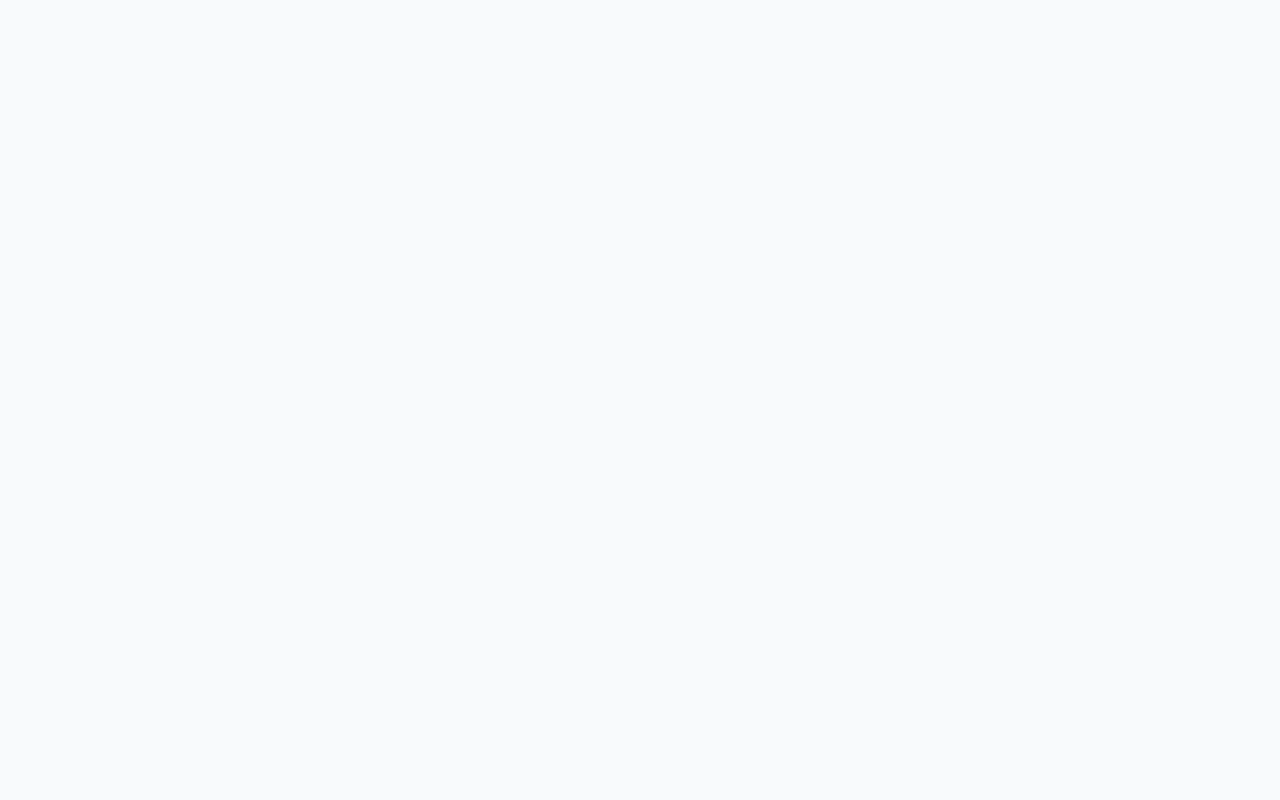
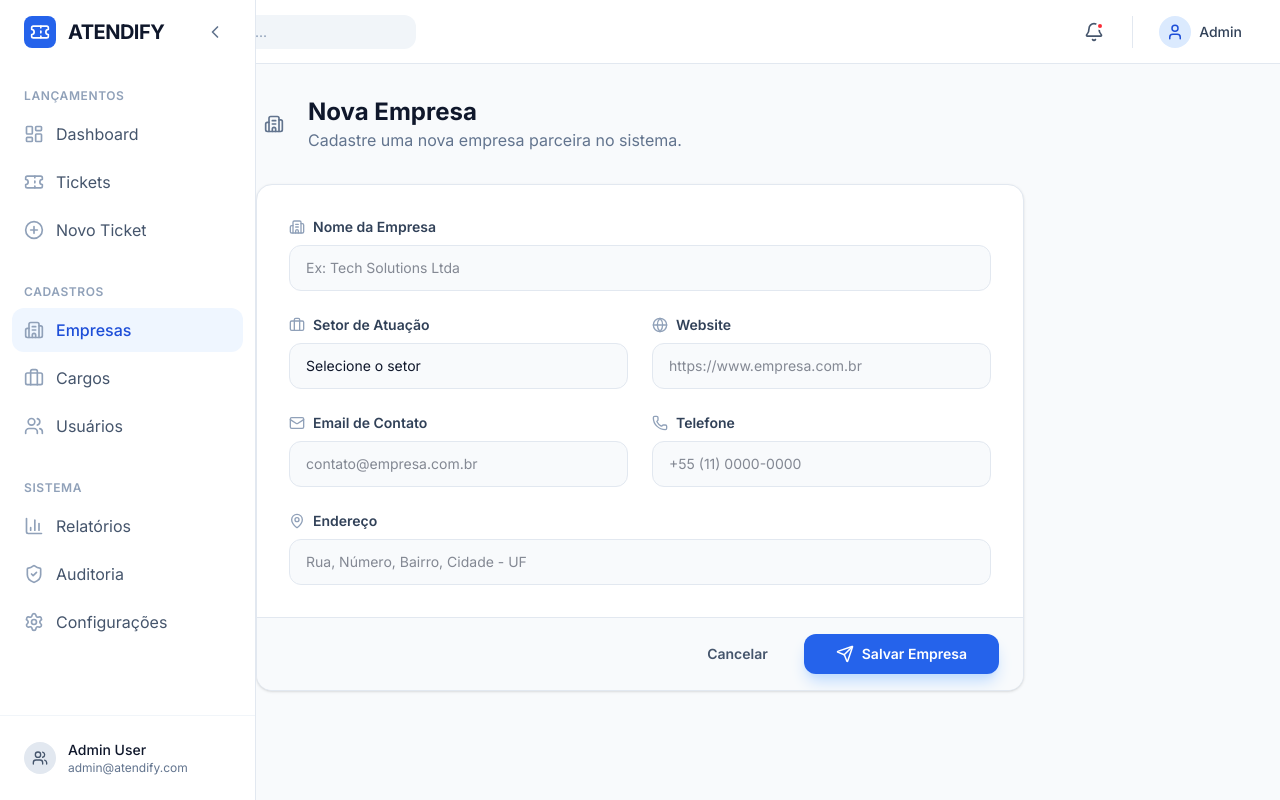
Before and after one commit to marcoantunes171989/HelpDesk, a React (Vite) app: page /companies/new in a window 1280 px wide. Before the commit this address had no page. Built offline with nearby package versions, Linux system fonts and the light colour scheme.

Commit message:
feat: Add company creation functionality
Implements the new company form page and integrates it into the application's routing. Updates the company list page and dashboard to include navigation to the new company creation form.

```diff
--- a/src/App.tsx
+++ b/src/App.tsx
@@ -5,6 +5,7 @@ import { Dashboard } from './pages/Dashboard';
 import { TicketList } from './pages/TicketList';
 import { TicketForm } from './pages/TicketForm';
 import { CompanyList } from './pages/CompanyList';
+import { CompanyForm } from './pages/CompanyForm';
 import { UserList } from './pages/UserList';
 import { Settings } from './pages/Settings';
 
@@ -17,6 +18,7 @@ export default function App() {
           <Route path="tickets" element={<TicketList />} />
           <Route path="tickets/new" element={<TicketForm />} />
           <Route path="companies" element={<CompanyList />} />
+          <Route path="companies/new" element={<CompanyForm />} />
           <Route path="users" element={<UserList />} />
           <Route path="settings" element={<Settings />} />
 
--- /dev/null
+++ b/src/pages/CompanyForm.tsx
@@ -0,0 +1,135 @@
+import React from 'react';
+import {
+  Building2,
+  Send,
+  Globe,
+  Mail,
+  Phone,
+  MapPin,
+  Briefcase
+} from 'lucide-react';
+import { useNavigate } from 'react-router-dom';
+
+export function CompanyForm() {
+  const navigate = useNavigate();
+
+  return (
+    <div className="max-w-3xl mx-auto space-y-8">
+      <div className="flex items-center gap-4">
+        <button
+          onClick={() => navigate('/companies')}
+          className="p-2 rounded-xl hover:bg-slate-100 text-slate-500 transition-colors"
+        >
+          <Building2 size={20} />
+        </button>
+        <div>
+          <h1 className="text-2xl font-bold text-slate-900">Nova Empresa</h1>
+          <p className="text-slate-500">Cadastre uma nova empresa parceira no sistema.</p>
+        </div>
+      </div>
+
+      <div className="bg-white rounded-2xl border border-slate-200 shadow-sm overflow-hidden">
+        <div className="p-6 lg:p-8 space-y-6">
+          {/* Company Name */}
+          <div className="space-y-2">
+            <label className="text-sm font-semibold text-slate-700 flex items-center gap-2">
+              <Building2 size={16} className="text-slate-400" />
+              Nome da Empresa
+            </label>
+            <input
+              type="text"
+              placeholder="Ex: Tech Solutions Ltda"
+              className="w-full px-4 py-3 bg-slate-50 border border-slate-200 rounded-xl text-sm focus:outline-none focus:ring-2 focus:ring-brand-500/20 focus:border-brand-500 transition-all"
+            />
+          </div>
+
+          <div className="grid grid-cols-1 md:grid-cols-2 gap-6">
+            {/* Industry */}
+            <div className="space-y-2">
+              <label className="text-sm font-semibold text-slate-700 flex items-center gap-2">
+                <Briefcase size={16} className="text-slate-400" />
+                Setor de Atuação
+              </label>
+              <select className="w-full px-4 py-3 bg-slate-50 border border-slate-200 rounded-xl text-sm focus:outline-none focus:ring-2 focus:ring-brand-500/20 focus:border-brand-500 transition-all appearance-none">
+                <option>Selecione o setor</option>
+                <option>Tecnologia</option>
+                <option>Logística</option>
+                <option>Varejo</option>
+                <option>Educação</option>
+                <option>Saúde</option>
+                <option>Outros</option>
+              </select>
+            </div>
+
+            {/* Website */}
+            <div className="space-y-2">
+              <label className="text-sm font-semibold text-slate-700 flex items-center gap-2">
+                <Globe size={16} className="text-slate-400" />
+                Website
+              </label>
+              <input
+                type="url"
+                placeholder="https://www.empresa.com.br"
+                className="w-full px-4 py-3 bg-slate-50 border border-slate-200 rounded-xl text-sm focus:outline-none focus:ring-2 focus:ring-brand-500/20 focus:border-brand-500 transition-all"
+              />
+            </div>
+          </div>
+
+          <div className="grid grid-cols-1 md:grid-cols-2 gap-6">
+            {/* Email */}
+            <div className="space-y-2">
+              <label className="text-sm font-semibold text-slate-700 flex items-center gap-2">
+                <Mail size={16} className="text-slate-400" />
+                Email de Contato
+              </label>
+              <input
+                type="email"
+                placeholder="contato@empresa.com.br"
+                className="w-full px-4 py-3 bg-slate-50 border border-slate-200 rounded-xl text-sm focus:outline-none focus:ring-2 focus:ring-brand-500/20 focus:border-brand-500 transition-all"
+              />
+            </div>
+
+            {/* Phone */}
+            <div className="space-y-2">
+              <label className="text-sm font-semibold text-slate-700 flex items-center gap-2">
+                <Phone size={16} className="text-slate-400" />
+                Telefone
+              </label>
+              <input
+                type="text"
+                placeholder="+55 (11) 0000-0000"
+                className="w-full px-4 py-3 bg-slate-50 border border-slate-200 rounded-xl text-sm focus:outline-none focus:ring-2 focus:ring-brand-500/20 focus:border-brand-500 transition-all"
+              />
+            </div>
+          </div>
+
+          {/* Address */}
+          <div className="space-y-2">
+            <label className="text-sm font-semibold text-slate-700 flex items-center gap-2">
+              <MapPin size={16} className="text-slate-400" />
+              Endereço
+            </label>
+            <input
+              type="text"
+              placeholder="Rua, Número, Bairro, Cidade - UF"
+              className="w-full px-4 py-3 bg-slate-50 border border-slate-200 rounded-xl text-sm focus:outline-none focus:ring-2 focus:ring-brand-500/20 focus:border-brand-500 transition-all"
+            />
+          </div>
+        </div>
+
+        <div className="px-6 py-4 bg-slate-50 border-t border-slate-200 flex items-center justify-end gap-3">
+          <button
+            onClick={() => navigate('/companies')}
+            className="px-6 py-2.5 rounded-xl text-sm font-semibold text-slate-600 hover:bg-slate-100 transition-colors"
+          >
+            Cancelar
+          </button>
+          <button className="px-8 py-2.5 bg-brand-600 text-white rounded-xl text-sm font-semibold hover:bg-brand-700 shadow-lg shadow-brand-200 transition-all flex items-center gap-2">
+            <Send size={18} />
+            Salvar Empresa
+          </button>
+        </div>
+      </div>
+    </div>
+  );
+}
--- a/src/pages/CompanyList.tsx
+++ b/src/pages/CompanyList.tsx
@@ -8,6 +8,7 @@ import {
   CheckCircle2,
   XCircle
 } from 'lucide-react';
+import { useNavigate } from 'react-router-dom';
 
 const companies = [
   { id: 1, name: 'Tech Solutions', industry: 'Tecnologia', tickets: 12, active: true, contact: 'contato@techsolutions.com' },
@@ -18,6 +19,8 @@ const companies = [
 ];
 
 export function CompanyList() {
+  const navigate = useNavigate();
+
   return (
     <div className="space-y-6">
       <div className="flex flex-col sm:flex-row sm:items-center justify-between gap-4">
@@ -25,7 +28,10 @@ export function CompanyList() {
           <h1 className="text-2xl font-bold text-slate-900">Empresas</h1>
           <p className="text-slate-500">Gerencie as empresas clientes da plataforma.</p>
         </div>
-        <button className="bg-brand-600 text-white px-4 py-2.5 rounded-xl font-semibold text-sm hover:bg-brand-700 transition-colors flex items-center justify-center gap-2">
+        <button
+          onClick={() => navigate('/companies/new')}
+          className="bg-brand-600 text-white px-4 py-2.5 rounded-xl font-semibold text-sm hover:bg-brand-700 transition-colors flex items-center justify-center gap-2"
+        >
           <Plus size={18} />
           Nova Empresa
         </button>
--- a/src/pages/Dashboard.tsx
+++ b/src/pages/Dashboard.tsx
@@ -12,6 +12,7 @@ import {
   PlusCircle
 } from 'lucide-react';
 import { motion } from 'motion/react';
+import { useNavigate } from 'react-router-dom';
 
 const stats = [
   {
@@ -53,6 +54,8 @@ const stats = [
 ];
 
 export function Dashboard() {
+  const navigate = useNavigate();
+
   return (
     <div className="space-y-8">
       <div>
@@ -124,7 +127,10 @@ export function Dashboard() {
           <div className="bg-brand-600 rounded-2xl p-6 text-white shadow-lg shadow-brand-200">
             <h3 className="font-semibold mb-2">Novo Ticket</h3>
             <p className="text-brand-100 text-sm mb-4">Precisa registrar um novo atendimento rapidamente?</p>
-            <button className="w-full bg-white text-brand-600 py-2.5 rounded-xl font-semibold text-sm hover:bg-brand-50 transition-colors flex items-center justify-center gap-2">
+            <button
+              onClick={() => navigate('/tickets/new')}
+              className="w-full bg-white text-brand-600 py-2.5 rounded-xl font-semibold text-sm hover:bg-brand-50 transition-colors flex items-center justify-center gap-2"
+            >
               <PlusCircle size={18} />
               Criar Agora
             </button>
--- a/src/pages/TicketList.tsx
+++ b/src/pages/TicketList.tsx
@@ -12,6 +12,7 @@ import {
   AlertCircle
 } from 'lucide-react';
 import { cn } from '../lib/utils';
+import { useNavigate } from 'react-router-dom';
 
 const tickets = [
   { id: 'TK-1025', title: 'Problema com login no portal', company: 'Tech Solutions', requester: 'João Silva', status: 'open', priority: 'high', date: '23/02/2026' },
@@ -36,6 +37,8 @@ const priorityMap = {
 };
 
 export function TicketList() {
+  const navigate = useNavigate();
+
   return (
     <div className="space-y-6">
       <div className="flex flex-col sm:flex-row sm:items-center justify-between gap-4">
@@ -43,7 +46,10 @@ export function TicketList() {
           <h1 className="text-2xl font-bold text-slate-900">Tickets</h1>
           <p className="text-slate-500">Gerencie todos os atendimentos da plataforma.</p>
         </div>
-        <button className="bg-brand-600 text-white px-4 py-2.5 rounded-xl font-semibold text-sm hover:bg-brand-700 transition-colors flex items-center justify-center gap-2">
+        <button
+          onClick={() => navigate('/tickets/new')}
+          className="bg-brand-600 text-white px-4 py-2.5 rounded-xl font-semibold text-sm hover:bg-brand-700 transition-colors flex items-center justify-center gap-2"
+        >
           <Plus size={18} />
           Novo Ticket
         </button>
```
